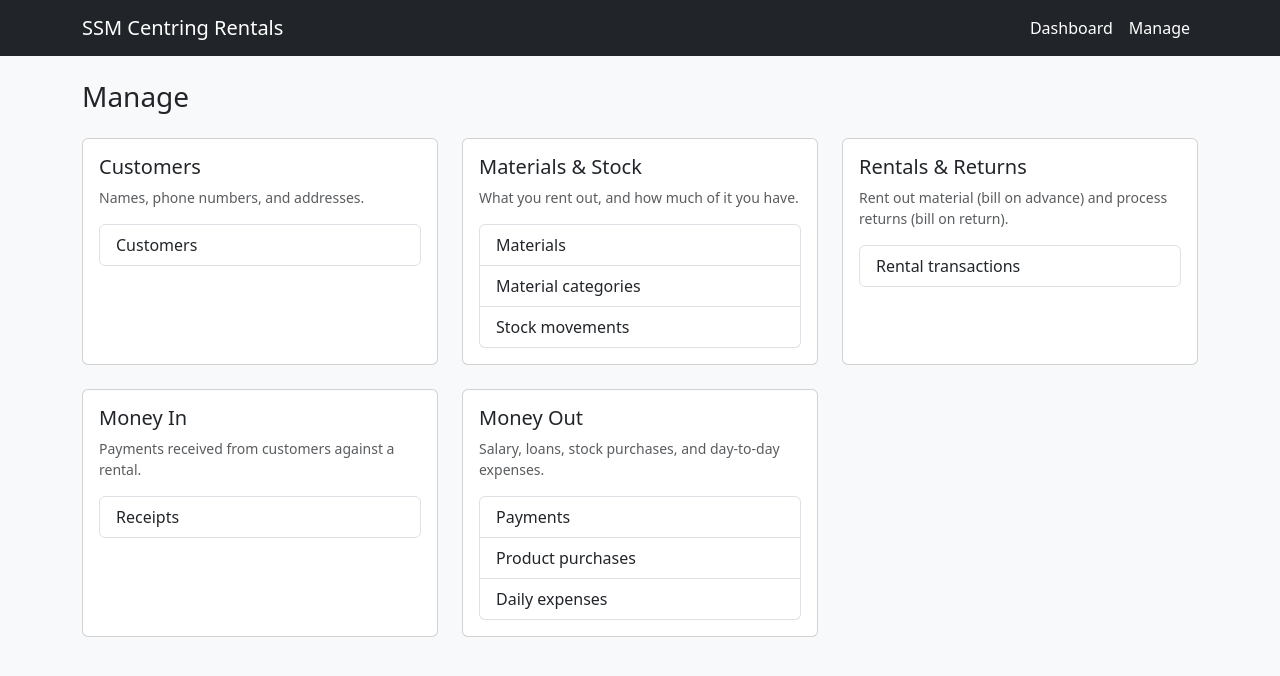
After one commit to aravindarcbe/ssmcentringrentals-crm, a Django app: page /manage/ in a window 1280 px wide. The commit adds this page. Shown: the top 676 px of the page. Run offline with Django 5.2, Linux system fonts and the light colour scheme; the visitor is signed in with stand-in values (Sample User, id 1).

Commit message:
Add a Manage hub page separating admin sections into cards
The "Manage" nav link used to go straight to Django's default admin
index (every model mixed into one flat list). Adds a /manage/ page
that groups them into named sections instead: Customers, Materials &
Stock, Rentals & Returns, Money In (receipts), Money Out (payments,
purchases, expenses) - each a card linking to its own admin
changelist. Requires staff login same as before.

Co-Authored-By: Claude Sonnet 5 <noreply@anthropic.com>
Claude-Session: https://claude.ai/code/session_01YEoLsVctBecWyosfDCwgQ8

```diff
--- a/webapp/rentals/templates/base.html
+++ b/webapp/rentals/templates/base.html
@@ -12,7 +12,7 @@
             <a class="navbar-brand" href="{% url 'rentals:dashboard' %}">SSM Centring Rentals</a>
             <div class="navbar-nav">
                 <a class="nav-link text-white" href="{% url 'rentals:dashboard' %}">Dashboard</a>
-                <a class="nav-link text-white" href="/admin/">Manage (Materials / Customers / Rentals)</a>
+                <a class="nav-link text-white" href="{% url 'rentals:manage' %}">Manage</a>
             </div>
         </div>
     </nav>
--- /dev/null
+++ b/webapp/rentals/templates/rentals/manage.html
@@ -0,0 +1,25 @@
+{% extends "base.html" %}
+{% block title %}Manage - SSM Centring Rentals{% endblock %}
+{% block content %}
+
+<h3 class="mb-4">Manage</h3>
+
+<div class="row g-4">
+    {% for section in sections %}
+    <div class="col-md-6 col-lg-4">
+        <div class="card h-100">
+            <div class="card-body">
+                <h5 class="card-title">{{ section.title }}</h5>
+                <p class="card-text text-muted small">{{ section.description }}</p>
+                <div class="list-group">
+                    {% for label, url in section.links %}
+                    <a href="{{ url }}" class="list-group-item list-group-item-action">{{ label }}</a>
+                    {% endfor %}
+                </div>
+            </div>
+        </div>
+    </div>
+    {% endfor %}
+</div>
+
+{% endblock %}
--- a/webapp/rentals/urls.py
+++ b/webapp/rentals/urls.py
@@ -6,4 +6,5 @@ app_name = "rentals"
 
 urlpatterns = [
     path("", views.dashboard, name="dashboard"),
+    path("manage/", views.manage_home, name="manage"),
 ]
--- a/webapp/rentals/views.py
+++ b/webapp/rentals/views.py
@@ -1,5 +1,6 @@
 from datetime import date
 
+from django.contrib.admin.views.decorators import staff_member_required
 from django.db.models import Sum, F
 from django.shortcuts import render
 
@@ -54,3 +55,45 @@ def dashboard(request):
         "month_label": month_start.strftime("%B %Y"),
     }
     return render(request, "rentals/dashboard.html", context)
+
+
+MANAGE_SECTIONS = [
+    {
+        "title": "Customers",
+        "description": "Names, phone numbers, and addresses.",
+        "links": [("Customers", "/admin/rentals/customer/")],
+    },
+    {
+        "title": "Materials & Stock",
+        "description": "What you rent out, and how much of it you have.",
+        "links": [
+            ("Materials", "/admin/rentals/material/"),
+            ("Material categories", "/admin/rentals/materialcategory/"),
+            ("Stock movements", "/admin/rentals/stockmovement/"),
+        ],
+    },
+    {
+        "title": "Rentals & Returns",
+        "description": "Rent out material (bill on advance) and process returns (bill on return).",
+        "links": [("Rental transactions", "/admin/rentals/rentaltransaction/")],
+    },
+    {
+        "title": "Money In",
+        "description": "Payments received from customers against a rental.",
+        "links": [("Receipts", "/admin/rentals/receipt/")],
+    },
+    {
+        "title": "Money Out",
+        "description": "Salary, loans, stock purchases, and day-to-day expenses.",
+        "links": [
+            ("Payments", "/admin/rentals/payment/"),
+            ("Product purchases", "/admin/rentals/productpurchase/"),
+            ("Daily expenses", "/admin/rentals/dailyexpense/"),
+        ],
+    },
+]
+
+
+@staff_member_required
+def manage_home(request):
+    return render(request, "rentals/manage.html", {"sections": MANAGE_SECTIONS})
```
